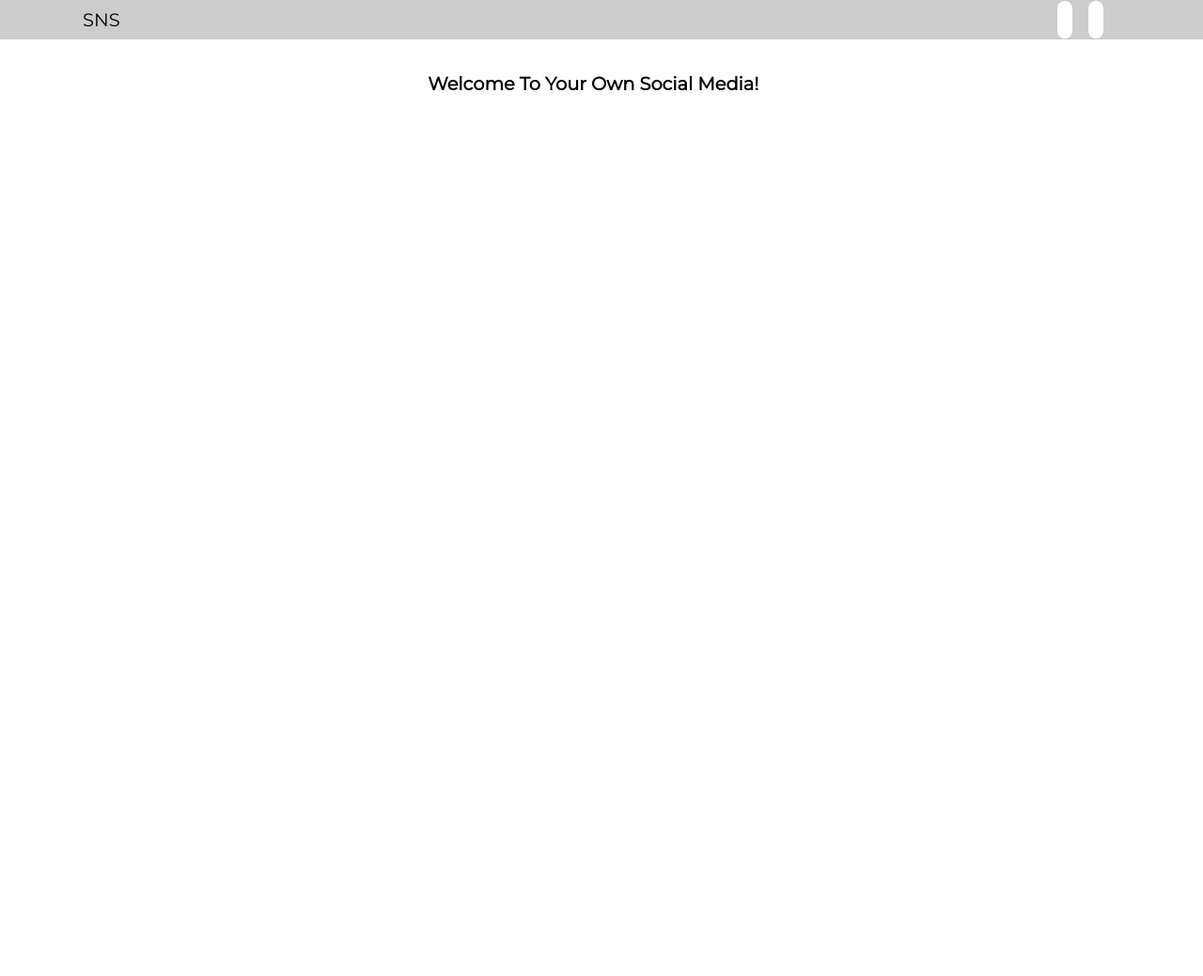
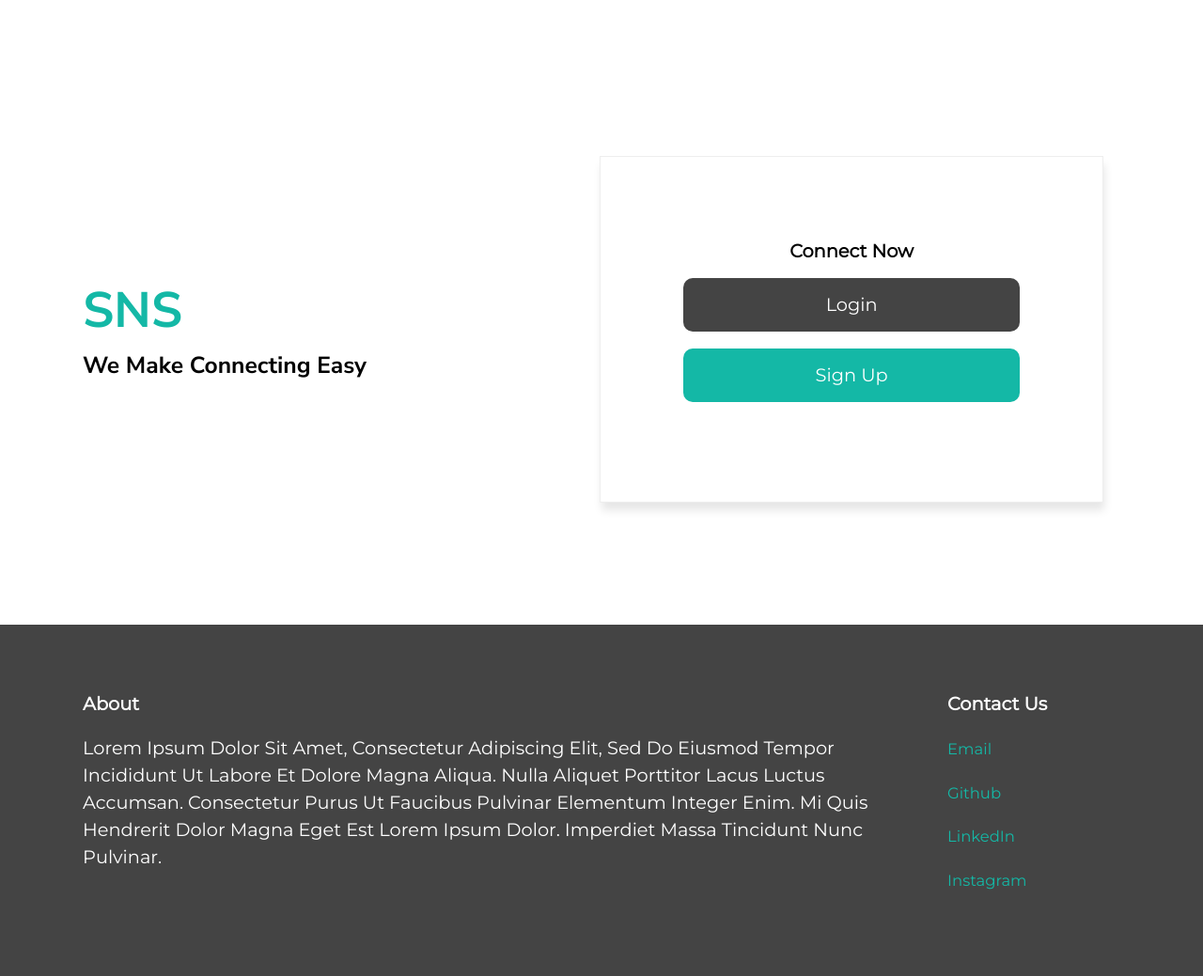
Before and after one commit to kvnvpham/social-media, a Django app: page / in a window 1280 px wide. Shown: the whole page at 94% size. Before the commit the page ends 97 px from the top, so only its background shows below. Run offline with Django 4.2, Linux system fonts and the light colour scheme.

Commit message:
Style index

```diff
--- a/socialMedia/main/static/main/css/base_styles.css
+++ b/socialMedia/main/static/main/css/base_styles.css
@@ -99,8 +99,62 @@ i.nav-icon {
 /* Index */
 
 div.welcome-page {
-    margin: 0 auto;
+    display: flex;
+    justify-content: space-between;
+    align-items: center;
+    padding: 12% 0;
+}
+
+h1.company, h3.slogan {
+    font-family: 'Nunito Sans', sans-serif;
+    line-height: 1.5;
+}
+
+h1.company {
+    font-size: 3rem;
+    font-weight: 700;
+    color: #14b8a6;
+}
+
+h3.slogan {
+    font-size: 1.4rem;
+}
+
+div.title-entry {
+    display: flex;
+    flex-direction: column;
+    padding: 5rem;
+    border: 0.1rem solid #eee;
+    box-shadow: 0.1rem 0.5rem 0.5rem rgba(0, 0, 0, 0.1);
+}
+
+div.title-entry h3, div.title-entry a {
+    margin-bottom: 1rem;
+}
+
+div.title-entry h3 {
     text-align: center;
+}
+
+div.title-entry a {
+    display: block;
+    padding: 0.8rem 8rem;
+    border-radius: 10px;
+    text-align: center;
+}
+
+a.login {
+    background-color: #444;
+    color: #fff;
+}
+
+a.signup {
+    background-color: #14b8a6;
+    color: #fff;
+}
+
+i.entry-icon {
+    color: #fff;
 }
 
 /* Home */
@@ -114,3 +168,57 @@ div.home-page {
 div.home-page .content {
     flex-basis: auto;
 }
+
+/* Footer */
+
+footer {
+    display: flex;
+    justify-content: space-between;
+    align-items: flex-start;
+    padding: 4rem 6rem 4rem 5rem;
+    background-color: #444;
+    color: #fff;
+}
+
+footer h3 {
+    margin-bottom: 1rem;
+}
+
+footer h3, p, a {
+    line-height: 1.5;
+}
+
+div.contact {
+    margin: 0 5%;
+    width: 40%;
+}
+
+div.flex-contact {
+    display: flex;
+    flex-direction: column;
+}
+
+div.contact a {
+    font-size: 85%;
+    margin-bottom: 1rem;
+}
+
+div.contact a, i.contact-icon {
+    color: #14b8a6;
+}
+
+@media (max-width: 1256px) {
+    div.contact {
+        width: 70%;
+    }
+}
+
+@media (max-width: 1016px) {
+    footer {
+        display: block;
+    }
+
+    div.contact {
+        margin: 3% 0;
+    }
+}
--- a/socialMedia/main/templates/main/base.html
+++ b/socialMedia/main/templates/main/base.html
@@ -25,21 +25,13 @@
         {% endblock %}
     </head>
     <body>
+        {% block nav %}
         <header>
             <div class="navbar">
                 <p class="logo">SNS</p>
 
                 <nav>
-                    {% if not request.user.is_authenticated %}
-                    <a class="nav-item" href="{% url 'users:login' %}">
-                        <i class="fa-solid fa-right-to-bracket nav-icon"></i>
-                        <div class="tooltip-text">Login</div>
-                    </a>
-                    <a class="nav-item" href="{% url 'users:register' %}">
-                        <i class="fa-regular fa-id-card nav-icon"></i>
-                        <div class="tooltip-text">Register</div>
-                    </a>
-                    {% else %}
+                    {% if request.user.is_authenticated %}
                     <a class="nav-item" href="#">
                         <i class="fa-solid fa-house nav-icon"></i>
                         <div class="tooltip-text">Home</div>
@@ -56,9 +48,35 @@
                 </nav>
             </div>
         </header>
+        {% endblock %}
 
         <div class="root">
             {% block content %}{% endblock %}
         </div>
+
+        <footer>
+            <div class="about">
+                <h3>About</h3>
+
+                <p class="description">
+                    Lorem ipsum dolor sit amet, consectetur adipiscing elit, sed
+                    do eiusmod tempor incididunt ut labore et dolore magna
+                    aliqua. Nulla aliquet porttitor lacus luctus accumsan.
+                    Consectetur purus ut faucibus pulvinar elementum integer
+                    enim. Mi quis hendrerit dolor magna eget est lorem ipsum
+                    dolor. Imperdiet massa tincidunt nunc pulvinar.
+                </p>
+            </div>
+            <div class="contact">
+                <h3>Contact Us</h3>
+
+                <div class="flex-contact">
+                    <a href="mailto:kvnvpham@gmail.com"><i class="fa-solid fa-envelope contact-icon"></i> Email</a>
+                    <a href="#"><i class="fa-brands fa-github contact-icon"></i> Github</a>
+                    <a href="#"><i class="fa-brands fa-linkedin contact-icon"></i> LinkedIn</a>
+                    <a href="#"><i class="fa-brands fa-instagram contact-icon"></i> Instagram</a>
+                </div>
+            </div>
+        </footer>
     </body>
 </html>
--- a/socialMedia/main/templates/main/index.html
+++ b/socialMedia/main/templates/main/index.html
@@ -2,8 +2,22 @@
 
 {% block title %}Welcome{% endblock %}
 
+{% block nav %}{% endblock %}
+
 {% block content %}
     <div class="welcome-page">
-        <h1>Welcome To Your Own Social Media!</h1>
+        <div>
+            <h1 class="company">SNS</h1>
+            <h3 class="slogan">We make connecting easy</h3>
+        </div>
+        <div class="title-entry">
+            <h3>Connect Now</h3>
+            <a class="entry-item login" href="{% url 'users:login' %}">
+                Login <i class="fa-solid fa-right-to-bracket entry-icon"></i>
+            </a>
+            <a class="entry-item signup" href="{% url 'users:register' %}">
+                Sign Up <i class="fa-solid fa-feather-pointed entry-icon"></i>
+            </a>
+        </div>
     </div>
 {% endblock %}
--- a/socialMedia/socialMedia/urls.py
+++ b/socialMedia/socialMedia/urls.py
@@ -20,5 +20,5 @@ from django.urls import path, include
 urlpatterns = [
     path('admin/', admin.site.urls),
     path('', include('main.urls')),
-    path('user/', include('users.urls')),
+    path('users/', include('users.urls')),
 ]
--- a/socialMedia/users/templates/users/register.html
+++ b/socialMedia/users/templates/users/register.html
@@ -42,7 +42,7 @@
                 {% endif %}
             </div>
 
-            <button class="authenticate">Sign In</button>
+            <button class="authenticate">Sign Up</button>
         </form>
     </div>
 {% endblock %}
```
